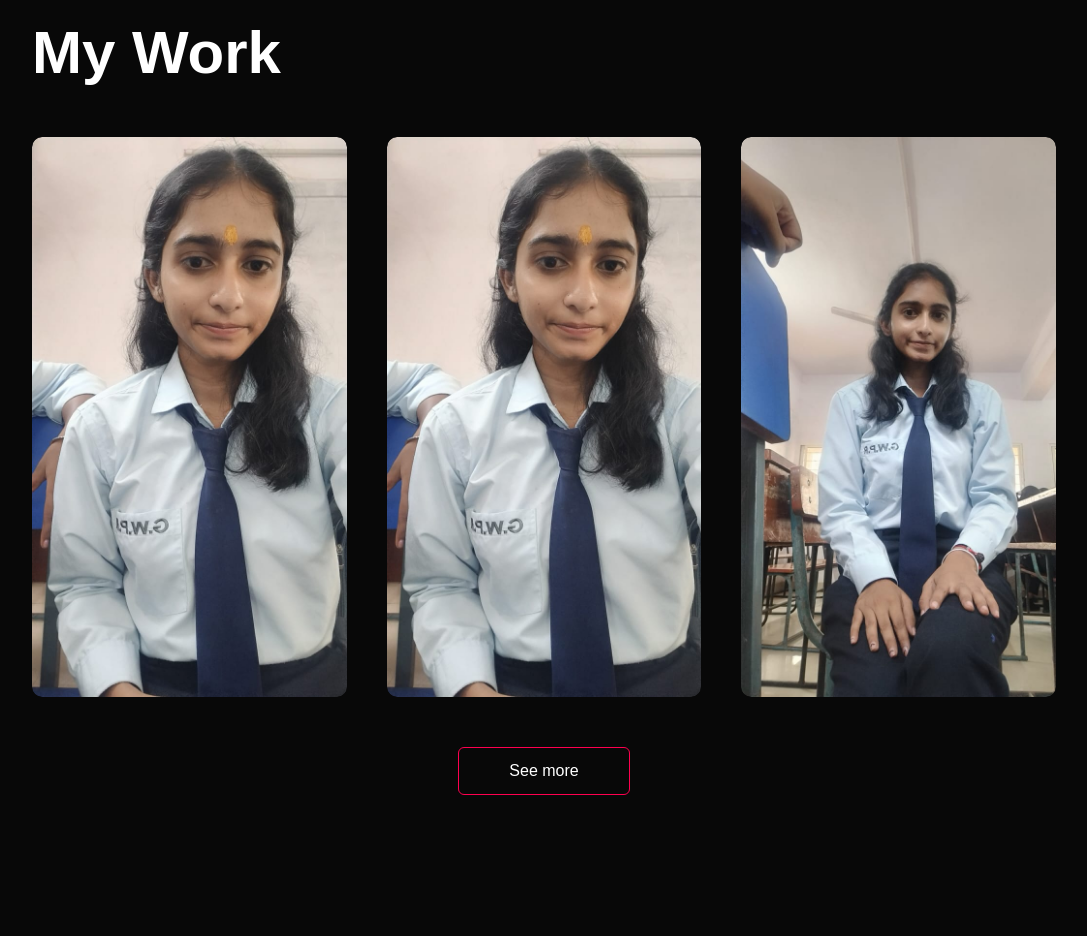
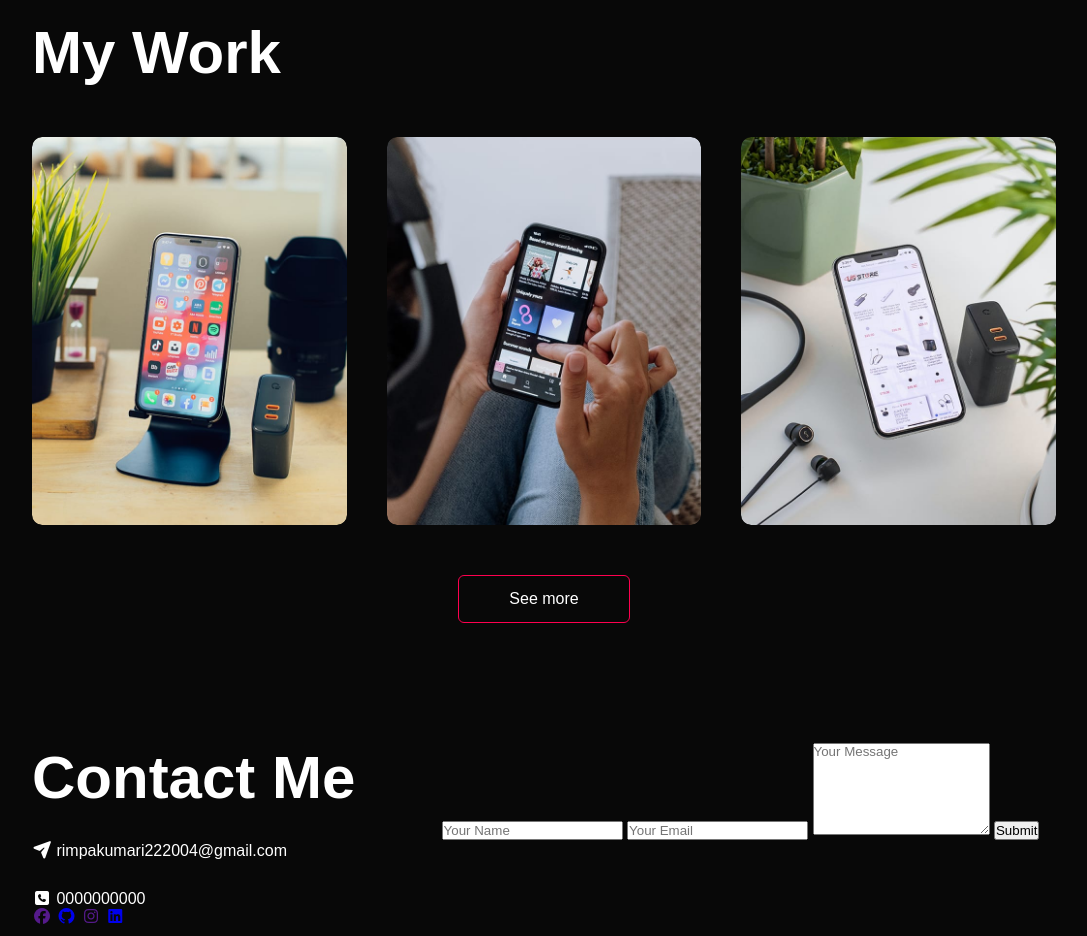
Before and after one commit to Rimpa-22/Rimpa-Portfolio, a plain HTML site: page index.html in a window 1280 px wide. Shown: the part 2160-3096 px from the top of the page, without its empty margins (96-1183 px from the left). Before the commit the page ends 3065 px from the top, so only its background shows below. Drawn offline with Linux system fonts and the light colour scheme.

Commit message:
sixth commit

```diff
--- a/index.html
+++ b/index.html
@@ -110,7 +110,7 @@
                 <h1 class="sub-title">My Work</h1>
                 <div class="work-list">
                     <div class="work">
-                        <img src="./images/image4.jpeg">
+                        <img src="./images/service1.jpeg">
                         <div class="layer">
                             <h3>Social Media App</h3>
                             <p>The app connects you to the talented people around the world. Download it for play store.
@@ -119,7 +119,7 @@
                         </div>
                     </div>
                     <div class="work">
-                        <img src="./images/image3.jpeg">
+                        <img src="./images/service2.jpeg">
                         <div class="layer">
                             <h3>Music App</h3>
                             <p>The app connects you to the talented people around the world. Download it for play store.
@@ -128,7 +128,7 @@
                         </div>
                     </div>
                     <div class="work">
-                        <img src="./images/image2.jpeg">
+                        <img src="./images/service3.jpeg">
                         <div class="layer">
                             <h3>Online shopping website</h3>
                             <p>The app connects you to the talented people around the world. Download it for play store.
@@ -138,6 +138,32 @@
                     </div>
                 </div>
                 <a href="#" class="btn">See more</a>
+            </div>
+        </div>
+        <!------------contact-------->
+        <div id="contact">
+            <div class="container">
+                <div class="row">
+                    <div class="contact-left">
+                        <h1 class="sub-title">Contact Me</h1>
+                        <p><i class="fa-solid fa-paper-plane"></i> rimpakumari222004@gmail.com</p>
+                        <p><i class="fa-solid fa-square-phone"></i> 0000000000</p>
+                        <div class="social-icons">
+                            <a href=""><i class="fa-brands fa-facebook"></i></a>
+                            <a href="https://github.com/Rimpa-22"><i class="fa-brands fa-github"></i></a>
+                            <a href=""><i class="fa-brands fa-instagram"></i></a>
+                            <a href="https://www.linkedin.com/public-profile/settings?lipi=urn%3Ali%3Apage%3Ad_flagship3_profile_self_edit_contact-info%3B%2BbL%2FfFcvTuiGBkx80Y3UFA%3D%3D"><i class="fa-brands fa-linkedin"></i></a>
+                        </div>
+                    </div>
+                    <div class="contact-right">
+                    <form>
+                        <input type="text" name="Name" placeholder="Your Name" required>
+                        <input type="email" name="email" placeholder="Your Email" required>
+                        <textarea name="Message" rows="6" placeholder="Your Message"></textarea>
+                        <button type="submit">Submit</button>
+                    </form>
+                    </div>
+                </div>
             </div>
         </div>
 
--- a/style.css
+++ b/style.css
@@ -243,3 +243,14 @@ nav ul li a:hover::after{
 .btn:hover{
     background: #ff004f;
 }
+
+/*-------------contact----------*/
+.contact-left{
+    flex-basis: 35%;
+}
+.contact-right{
+    flex-basis: 60%;
+}
+.contact-left p{
+    margin-top: 30px;
+}
```
Also changed, not shown: images/image2.jpeg (deleted), images/image7.png (deleted), images/service1.jpeg (added), images/service2.jpeg (added), images/service3.jpeg (added).
